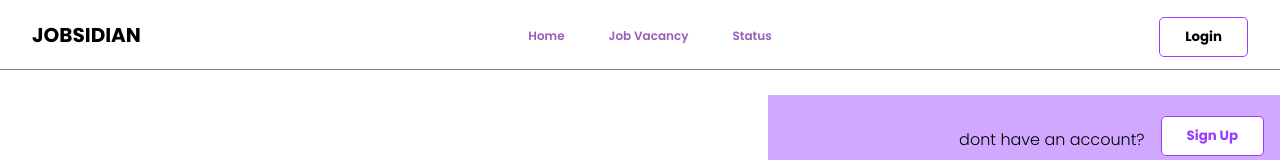
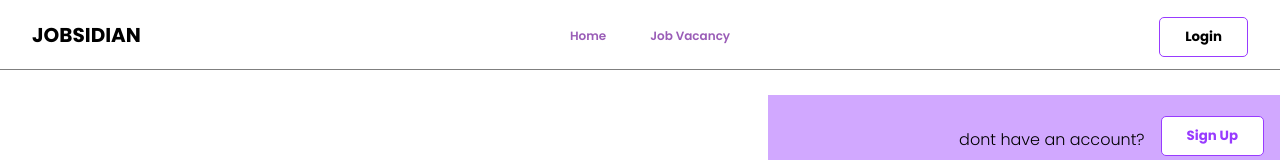
Before and after one commit to FrontEnd-22-jaya/React-FE22, a React (Vite) app: page /login in a window 1280 px wide. Shown: the top 160 px of the page. Built offline with nearby package versions, Linux system fonts and the light colour scheme.

Commit message:
Edit alert notification

```diff
--- a/src/App.jsx
+++ b/src/App.jsx
@@ -1,6 +1,6 @@
 import AppRouter from "./AppRouter";
 import "./assets/css/App.css";
-import Navbar from "./Components/Navbar";
+// import Navbar from "../Components/Navbar";
 import AOS from "aos";
 
 function App() {
--- a/src/AppRouter.jsx
+++ b/src/AppRouter.jsx
@@ -4,11 +4,9 @@ import JobVacancy from "./Pages/JobVacancy";
 import LandingPage from "./Pages/LandingPage";
 
 import JobDetail from "./Pages/JobDetail";
-import Status from "./Pages/Status";
 
 import Login from "./Pages/Login";
 import SignUp from "./Pages/SignUp";
-
 
 const AppRouter = () => {
   return (
@@ -21,9 +19,7 @@ const AppRouter = () => {
           <Route path="/" element={<LandingPage />} />
           <Route path="/JobVacancy" element={<JobVacancy />} />
           <Route path="/JobDetail/:id" element={<JobDetail />} />
-          <Route path="/Status" element={<Status />} />
         </Route>
-
       </Routes>
     </>
   );
--- a/src/Components/Navbar.jsx
+++ b/src/Components/Navbar.jsx
@@ -21,12 +21,6 @@ const Navbar = () => {
         <li>
           <Link to="/jobVacancy">Job Vacancy</Link>
         </li>
-        <li>
-          <Link to="/Status">Status</Link>
-        </li>
-        {/* <li>
-          <a href="">Contact Us</a>
-        </li> */}
       </ul>
       {localStorage.getItem("user-info") ? (
         <>
--- a/src/Pages/JobVacancy.jsx
+++ b/src/Pages/JobVacancy.jsx
@@ -2,8 +2,7 @@ import "../assets/css/JobVacancy.css";
 import Categories from "../Components/JobVacancy/Categories";
 import Recommendation from "../Components/JobVacancy/Recommendation";
 import SearchBar from "../Components/JobVacancy/SearchBar";
-import Navbar from "./Components/Navbar";
-
+import Navbar from "../Components/Navbar";
 
 const JobVacancy = () => {
   return (
@@ -13,7 +12,8 @@ const JobVacancy = () => {
         <SearchBar />
         <Categories />
         <Recommendation />
-    </div></>
+      </div>
+    </>
   );
 };
 
--- a/src/Pages/Status.jsx
+++ /dev/null
@@ -1,7 +0,0 @@
-import React from "react";
-
-const Status = () => {
-  return <div>Status</div>;
-};
-
-export default Status;
```
Lines whose indentation alone changed are shown as unchanged.
